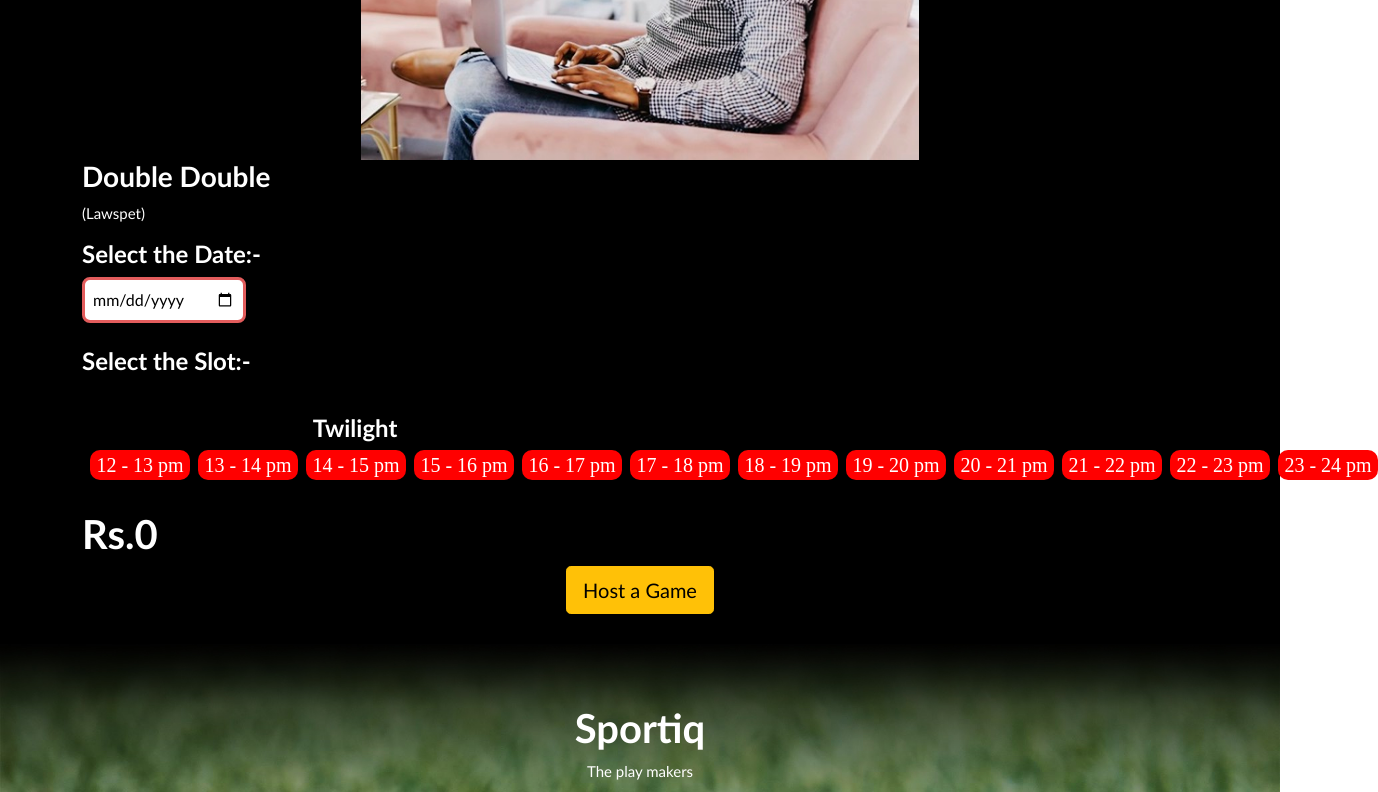
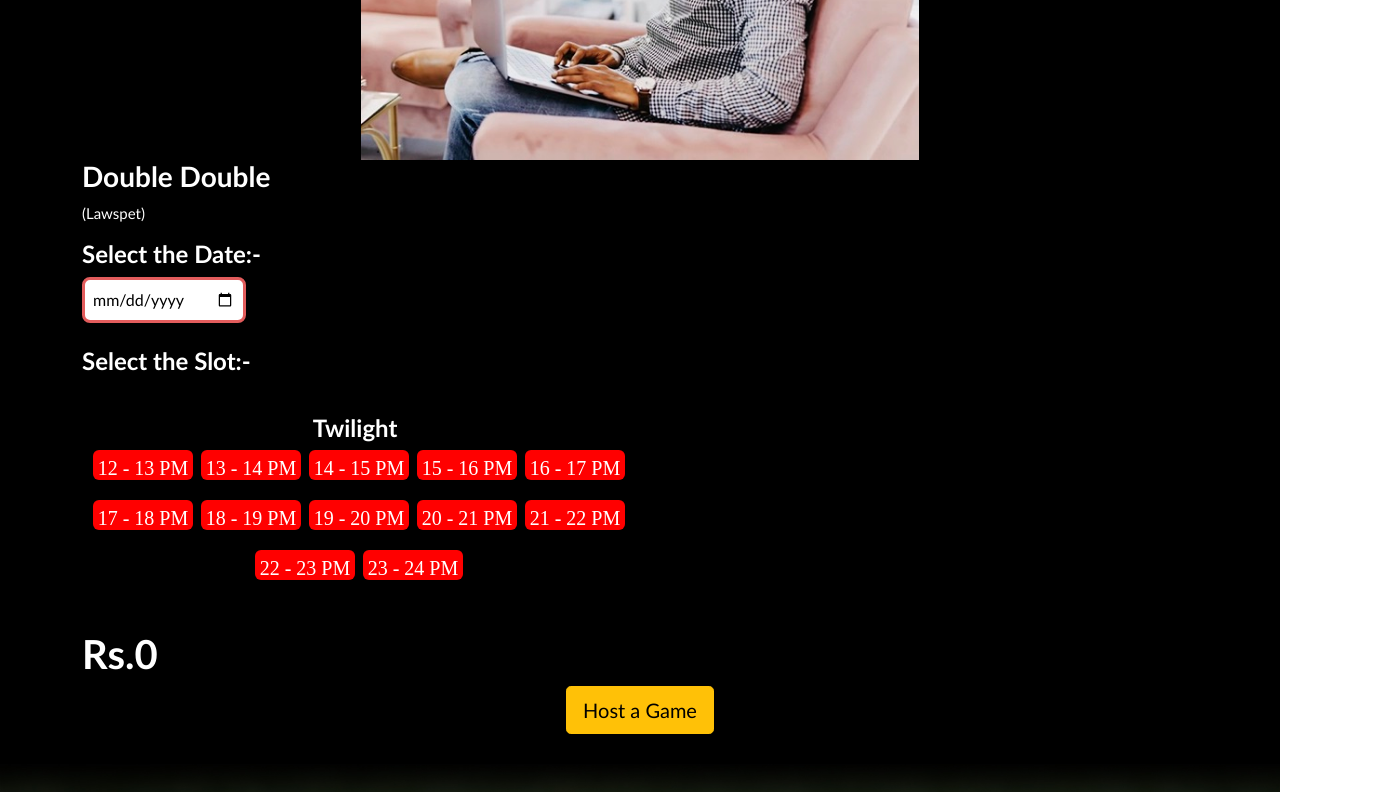
Before and after one commit to shyamkrishnaarumugam/stadium-project, a React (Create React App) app: page /slotBook in a window 1280 px wide. Shown: the part 358-1150 px from the top of the page, 1378 px wide, since content can reach past the window. Built offline with nearby package versions, Linux system fonts and the light colour scheme; a web font is replaced by a local one.

Commit message:
slot timing arranged

```diff
--- a/src/assets/components/SlotBook.js
+++ b/src/assets/components/SlotBook.js
@@ -49,7 +49,7 @@ export default function SlotBook() {
           const slots = [];
           for (let i = currentHour; i < 24; i++) {
             const slotValue = i;
-            const slotMeridian = i < 12 ? "am":"pm";
+            const slotMeridian = i < 12 ? "AM":"PM";
             const slotLabel = `${i} - ${i + 1} ${slotMeridian}`;
             slots.push(
               <div key={slotValue} className="checkbox-container">
@@ -100,13 +100,9 @@ export default function SlotBook() {
                 <Col md={"6"} sm={"12"}>
                 <h4 className="text-center">Twilight</h4>
                 <div className="btn-group w-100 " role="group" aria-label="Basic checkbox toggle button group">
-
-
-
-                    {renderSlots()}
-
-
-
+                  <div style={{display:'flex',flexWrap:'wrap',justifyContent:'center',alignItems:'center'}}>
+                  {renderSlots()}
+                  </div>
                 </div>
 
                 </Col>
--- a/src/assets/css/style.css
+++ b/src/assets/css/style.css
@@ -137,10 +137,12 @@ color: hsl(9, 40%, 60%);
     display: flex;
     justify-content: center;
     align-items: center;
+    margin-bottom: 20px;
+
   }
 
   .checkbox-input {
-    display: none; /* Hide the actual checkbox */
+    display: none;
   }
 
   .checkbox-label {
@@ -149,9 +151,11 @@ color: hsl(9, 40%, 60%);
     width: 100px;
     font-family: 'Times New Roman', Times, serif;
     font-size: 20px;
-    border-radius: 10px;
+    border-radius: 6px;
     cursor: pointer;
     text-align: center;
+    flex-wrap: wrap;
+    padding: 3px;
   }
 
   .checkbox-input:checked + .checkbox-label {
```
